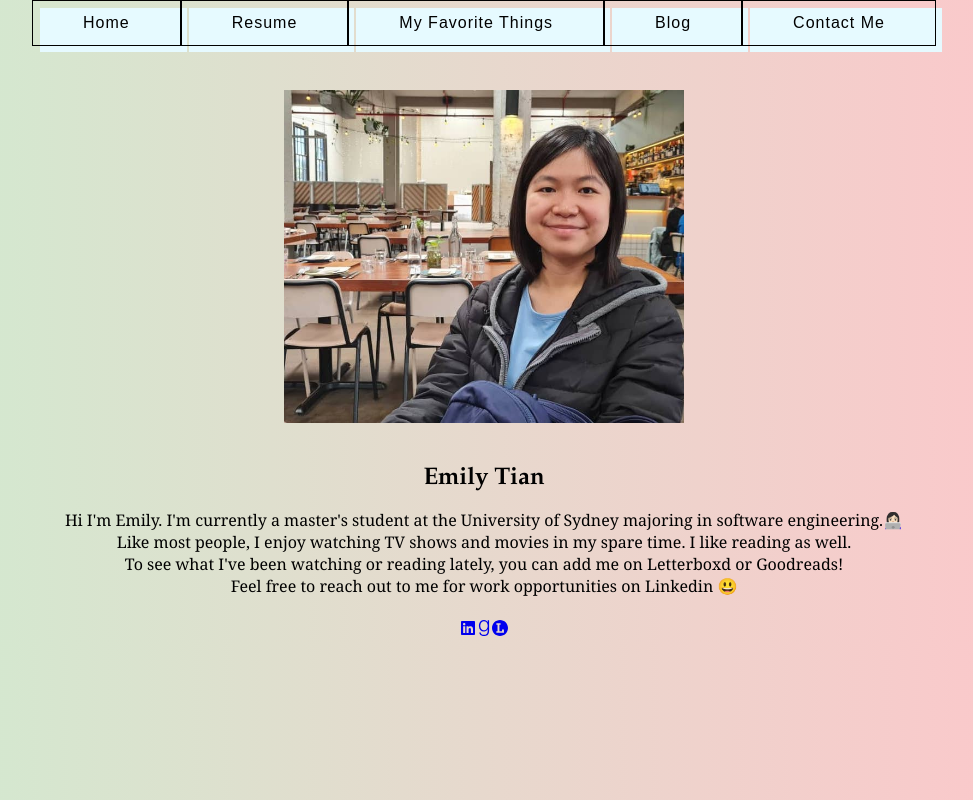
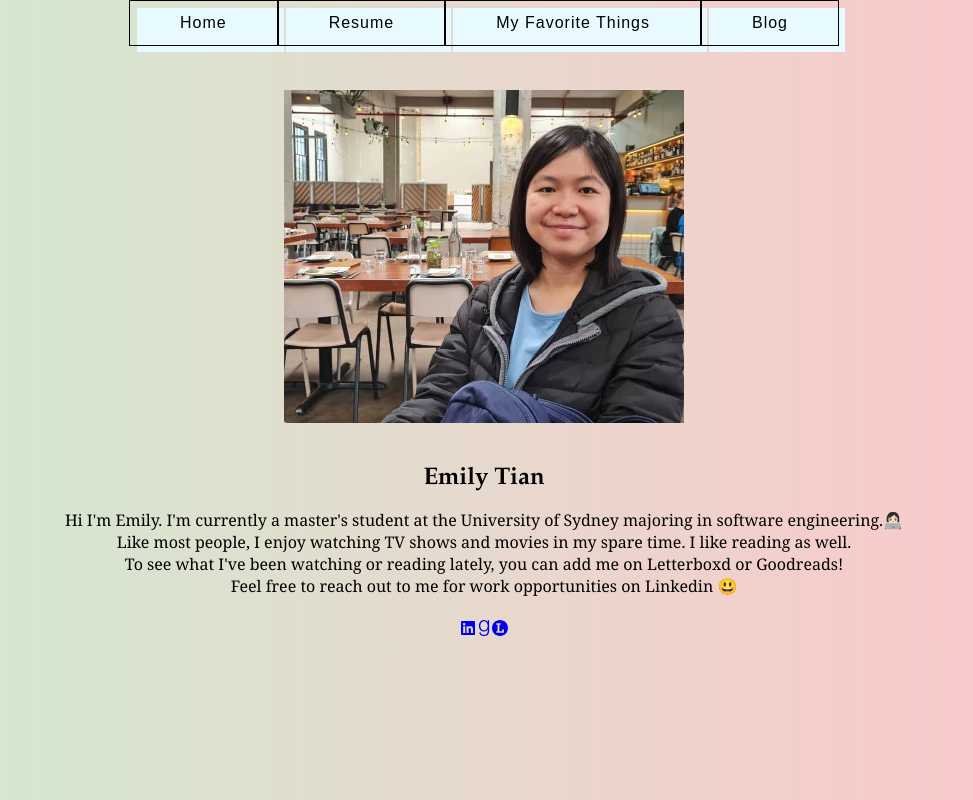
Before and after one commit to shyiyan/personal-website, a React (Create React App) app in the folder client/: page / in a window 1280 px wide. Shown: the whole page, without its empty margins (156-1129 px from the left). Built offline with nearby package versions, Linux system fonts and the light colour scheme.

Commit message:
Update MyNavBar.js

```diff
--- a/client/src/MyNavBar.js
+++ b/client/src/MyNavBar.js
@@ -27,7 +27,6 @@ function MyNavBar() {
         <Button className="button-52">Resume</Button>
         <Button className="button-52">My Favorite Things</Button>
         <Button className="button-52">Blog</Button>
-        <Button className="button-52">Contact Me</Button>
       </ButtonGroup>
     </>
   );
```
